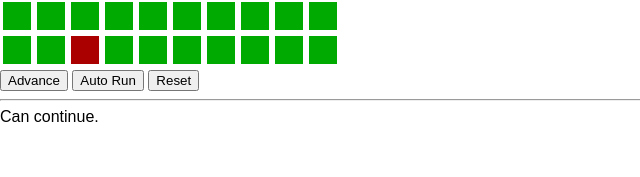
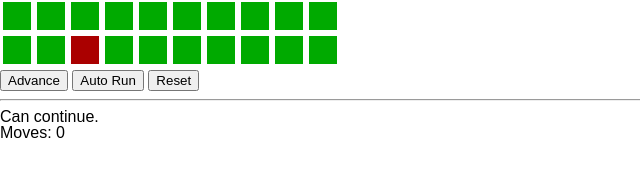
Before and after one commit to marshallworks/code-challenge, a plain HTML site: page index.html in a window 1280 px wide. Shown: the part 273-450 px from the top of the page, 0-640 px from the left. Drawn offline with Linux system fonts and the light colour scheme.

Commit message:
move count

```diff
--- a/index.html
+++ b/index.html
@@ -15,7 +15,8 @@
 			<button class="run">Auto Run</button>
 			<button class="reset">Reset</button>
 			<hr>
-			<span class="message">New</span>
+			<span class="message">New</span><br>
+			<span class="move-count">0</span>
 		</div>
 	</div>
 </body>
--- a/logic/main.js
+++ b/logic/main.js
@@ -64,6 +64,7 @@
 			height: boardHeight
 		};
 		this.status = 'OK';
+		this.moveCount = 0;
 		this.message = 'New Simulation';
 		this.sound = {
 			osc: null,
@@ -179,6 +180,7 @@
 				console.log('Invalid Direction.');
 				return false;
 		}
+		sim.moveCount++;
 		if (sim.position.x < 0 ||
 			sim.position.x + 1 > sim.size.width ||
 			sim.position.y < 0 ||
@@ -202,6 +204,7 @@
 	signalState = function (sim) {
 		UT.qs('.advance').disabled = true;
 		UT.qs('.run').disabled = true;
+		UT.qs('.move-count').innerHTML = 'Moves: ' + sim.moveCount;
 		switch (sim.status) {
 			case 'OK':
 				UT.qs('.advance').disabled = false;
```
